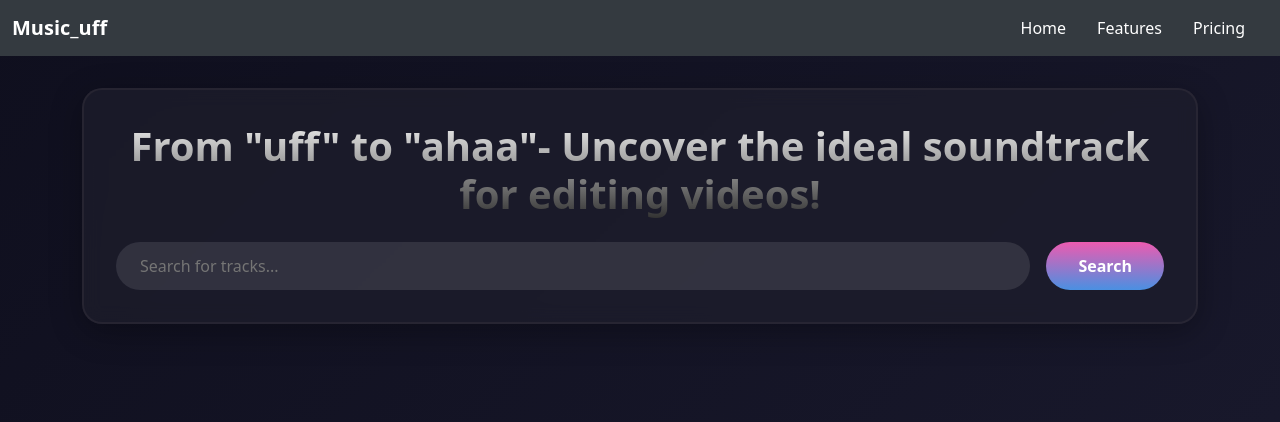
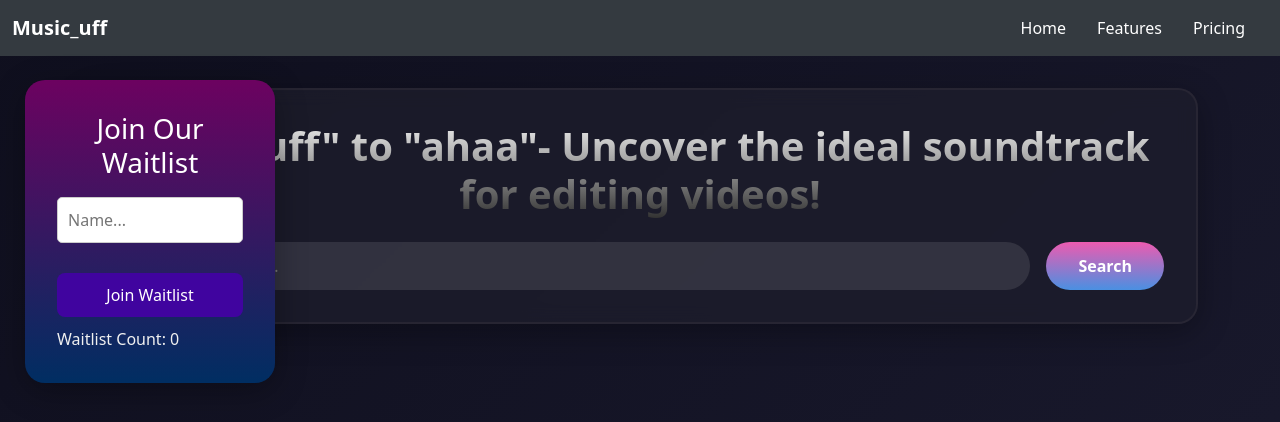
Before and after one commit to vaishnavi192/Buildspacen-w, a React (Create React App) app: page / in a window 1280 px wide. Shown: the top 422 px of the page. Built offline with nearby package versions, Linux system fonts and the light colour scheme.

Commit message:
waitlist

```diff
--- a/package.json
+++ b/package.json
@@ -9,6 +9,7 @@
     "bootstrap": "^5.3.3",
     "react": "^18.3.1",
     "react-dom": "^18.3.1",
+    "react-script": "^2.0.5",
     "react-scripts": "^5.0.1",
     "web-vitals": "^2.1.4"
   },
--- a/src/App.js
+++ b/src/App.js
@@ -1,5 +1,6 @@
 import Navbar from './components/navbar';
 import Cards from './components/cards';
+import Waitlist from './components/waitlist';
 import 'bootstrap/dist/js/bootstrap.bundle.min';
 import 'bootstrap/dist/css/bootstrap.min.css';
 import './components/cards.css';
@@ -9,6 +10,7 @@ function App() {
     <div>
       <Navbar />
       <Cards />
+      <Waitlist />
     </div>
   );
 }
--- a/src/components/navbar.jsx
+++ b/src/components/navbar.jsx
@@ -42,4 +42,4 @@ function Navbar(){
 </>
 )
 }
-export default Navbar
+export default Navbar;
--- /dev/null
+++ b/src/components/waitlist.css
@@ -0,0 +1,65 @@
+.waitlist-container {
+    background: linear-gradient(#6c0260, #002e62);
+    backdrop-filter: blur(10px);
+    border-radius: 20px;
+    padding: 2rem;
+    margin-bottom: 2rem;
+    box-shadow: 0 8px 32px 0 var(--shadow-color);
+    border: 2px linear-gradient(#ed5bb0, #4a90e2);
+    /* Additional properties for positioning and size */
+    position: fixed;
+    top: 80px; /* Adjust as needed */
+    left: 25px;
+    width: 250px; /* Adjust width as needed */
+    height: auto; /* Adjust height as needed, or use a specific value */
+  }
+
+  .waitlist-form input[type="text"], .waitlist-form button {
+    width: 100%; /* Makes the input and button fill the container width */
+    box-sizing: border-box; /* Includes padding and border in the element's total width and height */
+    margin: 10px 0; /* Adds margin to space out elements vertically */
+  }
+
+  .waitlist-form input[type="text"] {
+    margin-right: 0; /* Removes the right margin from the input field */
+  }
+
+  .waitlist-form button {
+    padding: 10px; /* Adjusts padding inside the button */
+  }
+
+
+.waitlist-button {
+    background-color: rgb(64, 4, 159);
+    border: none;
+    color: white;
+    padding: 15px 32px;
+    text-align: center;
+    text-decoration: none;
+    display: inline-block;
+    font-size: 16px;
+    margin: 4px 2px;
+    cursor: pointer;
+    border-radius: 8px; /* Rounded corners */
+
+}
+.waitlist-button:hover {
+background: #0351a4;
+transform: translateY(-2px);
+}
+
+.waitlist-form {
+    display: flex;
+    flex-direction: column;
+    gap: 10px; /* Space between form elements */
+    width: 100%; /* Full width */
+    max-width: 400px; /* Maximum width, adjust as needed */
+    margin: 0 auto; /* Center the form */
+  }
+
+  .waitlist-form input[type="text"] {
+    padding: 10px;
+    border: 1px solid #ccc; /* Light grey border */
+    border-radius: 5px; /* Rounded corners */
+    font-size: 16px; /* Larger font size for better readability */
+  }
--- /dev/null
+++ b/src/components/waitlist.jsx
@@ -0,0 +1,38 @@
+import './waitlist.css'
+import React, { useState } from 'react';
+
+const WaitlistCount = () => {
+  const [name, setName] = useState('');
+  const [waitlist, setWaitlist] = useState([]);
+
+  const addToWaitlist = (e) => {
+    e.preventDefault();
+    if (name && !waitlist.includes(name)) {
+      setWaitlist([...waitlist, name]);
+      setName('');
+    } else {
+
+      alert("Please enter a unique name or the name is already on the waitlist.");
+  };
+}
+
+  return (
+    <div className="waitlist-container">
+      <h3 style={{color: 'white', textAlign: 'center' }}>Join Our Waitlist</h3>
+      <div className="waitlist-form">
+      <form onSubmit={addToWaitlist} className="waitlist-form">
+        <input
+          value={name}
+          onChange={(e) => setName(e.target.value)}
+          type="text"
+          placeholder="Name..."
+        />
+        <button type="submit" className="waitlist-button">Join Waitlist</button>
+      </form>
+      </div>
+      <div style={{color: '#f0f0f0'}}>Waitlist Count: {waitlist.length}</div>
+    </div>
+  );
+};
+
+export default WaitlistCount;
```
Also changed, not shown: 1 other file (tests, documents, lock files or other folders).
